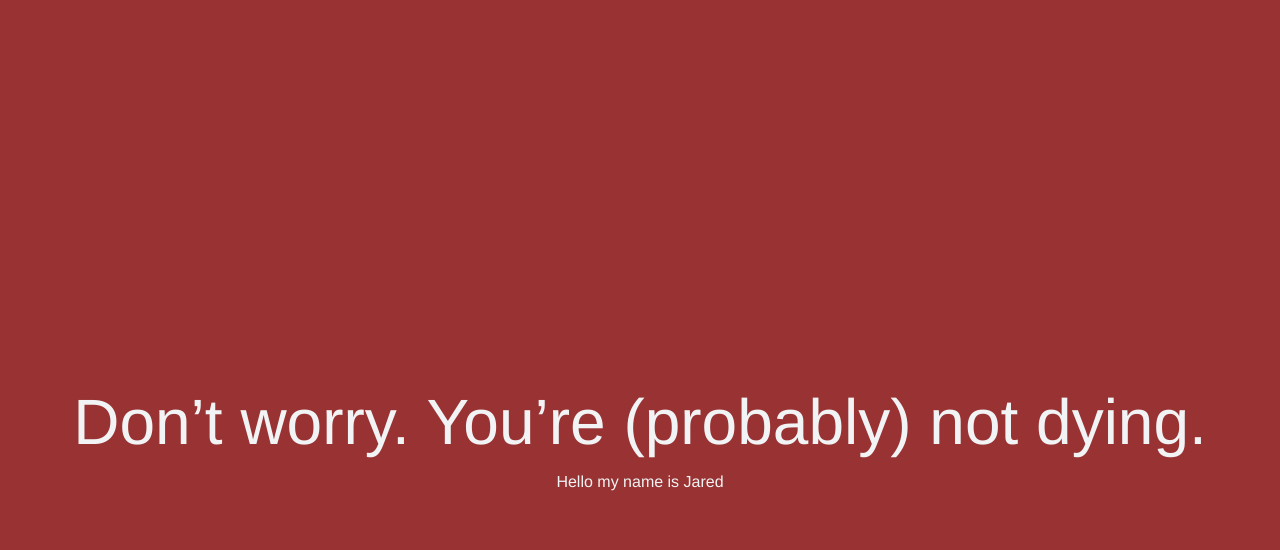
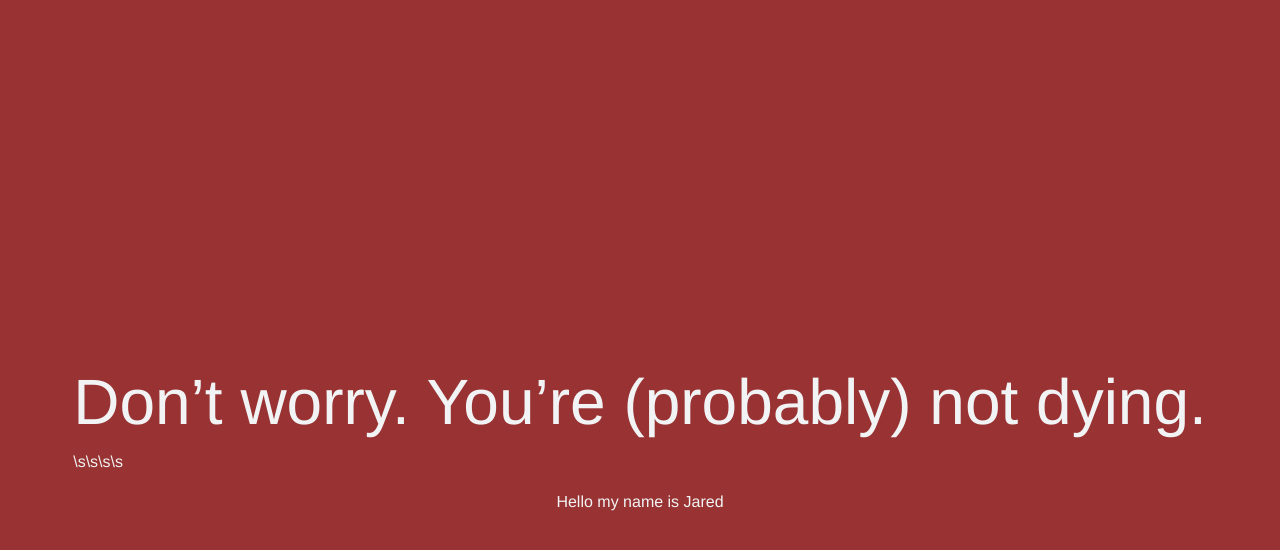
Before and after one commit to canbeetsturnpoopredoramidying/canbeetsturnpoopredoramidying, a Jekyll site: the page built from index.md, in a window 1280 px wide. Shown: the top 550 px of the page. Built offline with Jekyll 4.4.1, drawn with Linux system fonts in a browser that asks for light colours; some web fonts are replaced; our own code applies the rules of GitHub Pages for plain Markdown files.

Commit message:
Adding space

```diff
--- a/index.md
+++ b/index.md
@@ -3,5 +3,5 @@ layout: home
 image: 'android-chrome-192x192.png'
 ---
 # Don’t worry. You’re (probably) not dying.
-
+\s\s\s\s
 <p style="text-align:center;">Hello my name is Jared</p>
```
